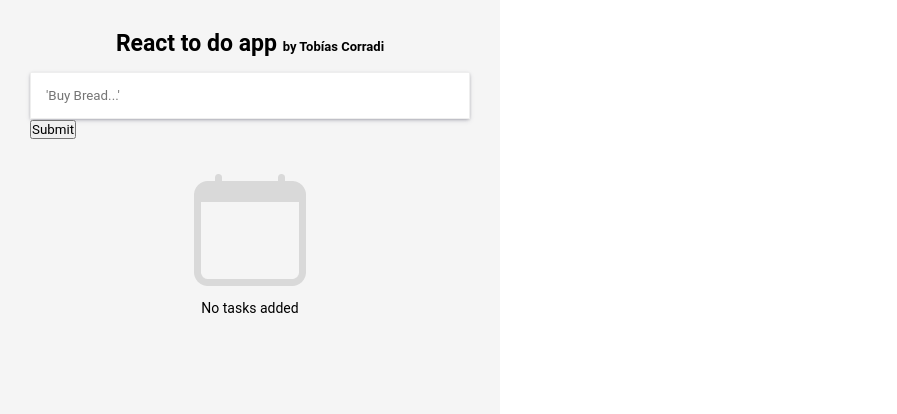
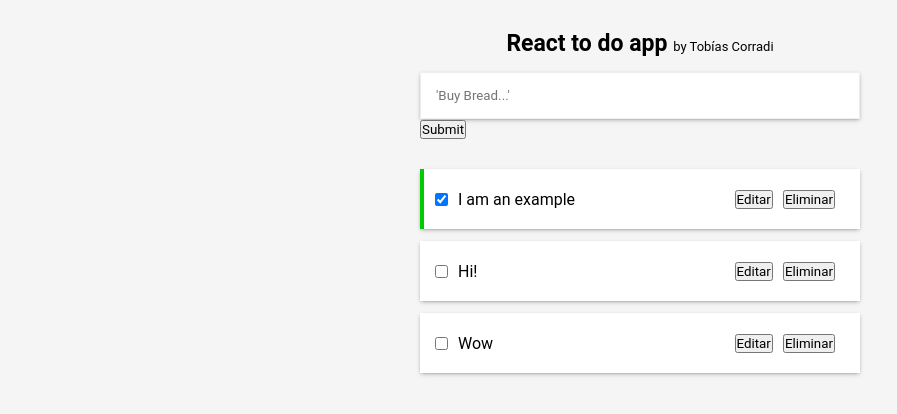
Before and after one commit to tobicorradi/react-todo-app, a React (Create React App) app: page / in a window 1280 px wide. Shown: the top 414 px of the page, without its empty margins (0-897 px from the left). Built offline with nearby package versions, Linux system fonts and the light colour scheme.

Commit message:
Complete task added

```diff
--- a/src/App.css
+++ b/src/App.css
@@ -3,6 +3,9 @@
   padding: 0;
   font-family: Roboto, "sans-seriff";
   box-sizing: border-box;
+}
+body {
+  background-color: rgb(245, 245, 245);
 }
 ul,
 ol {
@@ -14,12 +17,13 @@ h1 {
 }
 h1 span {
   font-size: 13px;
+  font-weight: 400;
 }
 .app {
   max-width: 500px;
   padding: 30px;
   min-height: 100vh;
-  background-color: rgb(245, 245, 245);
+  margin: 0 auto;
 }
 .no-tasks {
   text-align: center;
--- a/src/App.jsx
+++ b/src/App.jsx
@@ -5,10 +5,19 @@ import "./App.css";
 const App = () => {
   const [inputTask, setInputTask] = useState("");
   const [tasks, setTasks] = useState([
-    // {
-    //   id: 2,
-    //   text: "I am an example",
-    // },
+    {
+      id: 1,
+      text: "I am an example",
+      isCompleted: true,
+    },
+    {
+      id: 2,
+      text: "Hi!",
+    },
+    {
+      id: 3,
+      text: "Wow",
+    },
   ]);
   return (
     <div className="app">
--- a/src/components/Form/Form.css
+++ b/src/components/Form/Form.css
@@ -9,3 +9,6 @@
     rgba(0, 0, 0, 0.3) 0px 1px 3px -1px;
   border: 1px solid rgb(238, 238, 238);
 }
+.form__input:focus {
+  outline: 0;
+}
--- a/src/components/Task/Task.css
+++ b/src/components/Task/Task.css
@@ -8,6 +8,15 @@
   box-shadow: rgba(50, 50, 93, 0.25) 0px 2px 5px -1px,
     rgba(0, 0, 0, 0.3) 0px 1px 3px -1px;
   margin-bottom: 12px;
+  position: relative;
+}
+.completed::before {
+  content: "";
+  position: absolute;
+  width: 4px;
+  height: 100%;
+  background: rgb(0, 202, 0);
+  left: 0;
 }
 .task__main {
   display: flex;
--- a/src/components/Task/Task.jsx
+++ b/src/components/Task/Task.jsx
@@ -4,11 +4,28 @@ const Task = ({ text, task, tasks, setTasks }) => {
   const deleteHandler = () => {
     setTasks(tasks.filter((element) => element.id !== task.id));
   };
-  const completeTask = () => {};
+  const completeTask = () => {
+    setTasks(
+      tasks.map((element) => {
+        if (element.id == task.id) {
+          return {
+            ...element,
+            isCompleted: !element.isCompleted,
+          };
+        }
+        return element;
+      })
+    );
+  };
   return (
-    <li className="task">
+    <li className={`task ${task.isCompleted ? "completed" : null}`}>
       <div className="task__main">
-        <input onClick={completeTask} className="task__input" type="checkbox" />
+        <input
+          onClick={completeTask}
+          defaultChecked={task.isCompleted}
+          className="task__input"
+          type="checkbox"
+        />
         <p className="task__text">{text}</p>
       </div>
       <div className="task__buttons">
```
Also changed, not shown: 1 other file (tests, documents, lock files or other folders).
